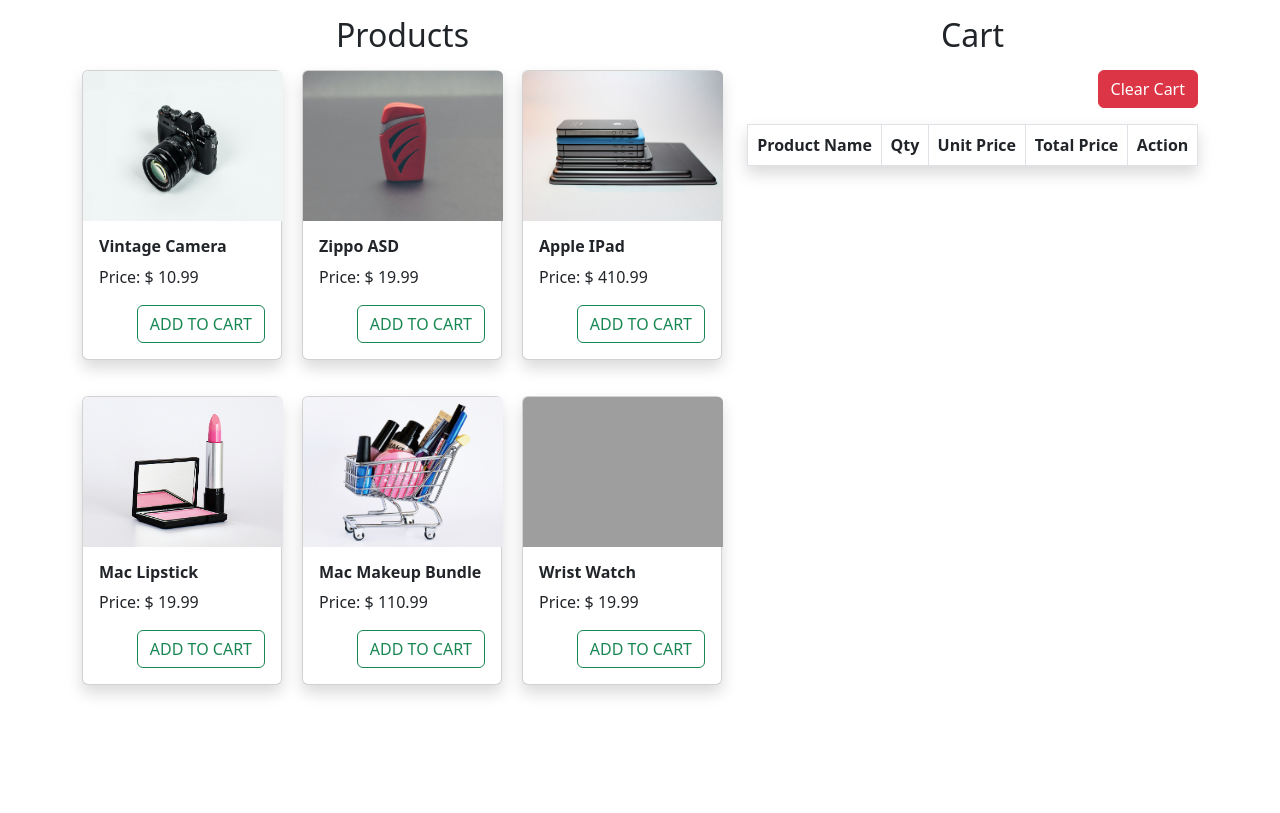
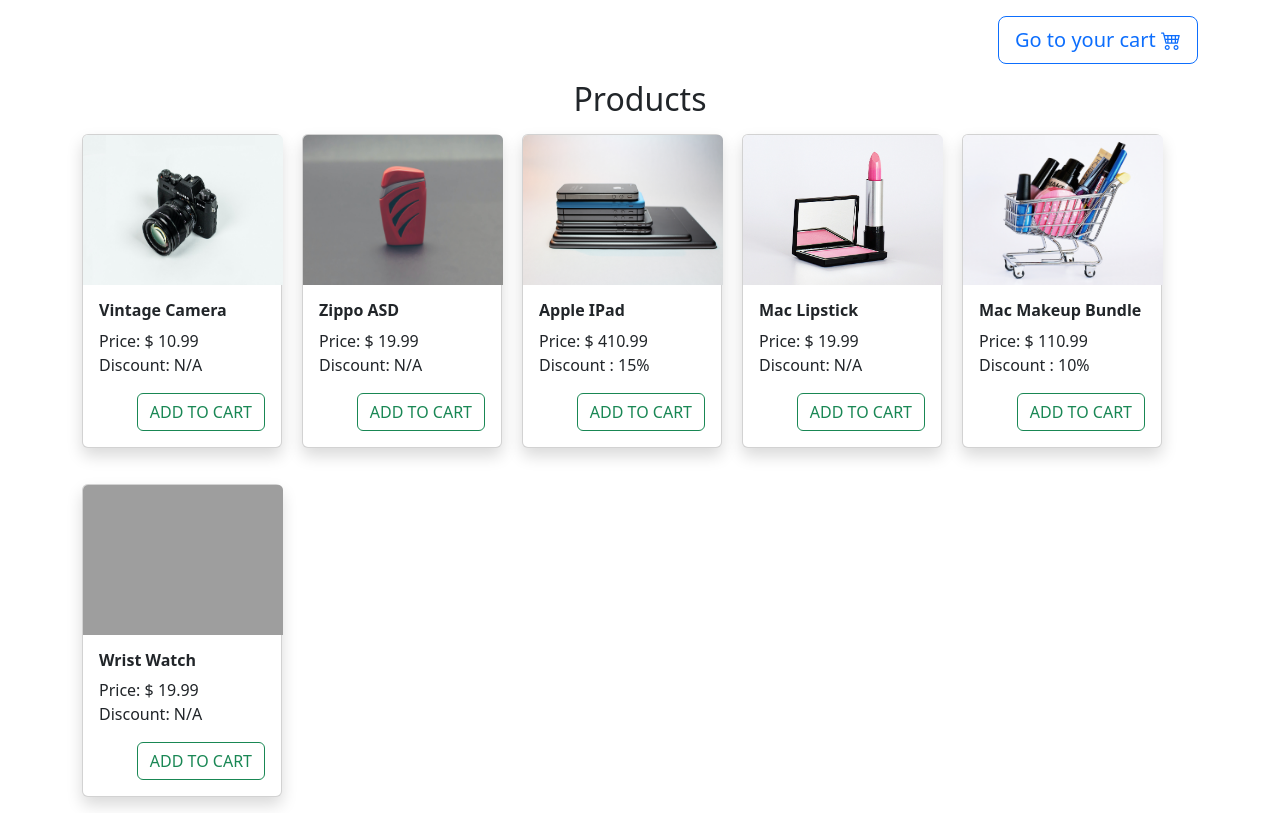
Before and after one commit to kishorekumer78/mod4, a plain HTML site: page index.html in a window 1280 px wide. Drawn offline with nearby package versions, Linux system fonts and the light colour scheme; grey boxes are pictures that could not be loaded.

Commit message:
added modal and structured card with discount

```diff
--- a/index.html
+++ b/index.html
@@ -6,19 +6,37 @@
     <meta name="viewport" content="width=device-width, initial-scale=1.0">
     <title>Document</title>
     <link href="https://cdn.jsdelivr.net/npm/bootstrap@5.2.3/dist/css/bootstrap.min.css" rel="stylesheet">
+    <link rel="stylesheet" href="https://cdn.jsdelivr.net/npm/bootstrap-icons@1.10.5/font/bootstrap-icons.css">
     <script src="https://cdn.jsdelivr.net/npm/bootstrap@5.2.3/dist/js/bootstrap.bundle.min.js"></script>
 </head>
 
 <body>
+<div class="container text-end my-3">
+
+    <!-- Button trigger modal -->
+    <button type="button" class="btn btn-lg btn-outline-primary" data-bs-toggle="modal"
+            data-bs-target="#cartModal" data-toggle="tooltip" data-placement="top" title="Check your cart">
+        Go to your cart <i class="bi bi-cart4"></i>
+    </button>
+</div>
 <div class="container">
-    <div class="row mt-3">
-        <div class="col-md-7">
     <h2 class="text-center mb-3">Products</h2>
-            <div id="productContainer" class="d-flex d-flex flex-wrap" style="gap:20px">
+    <div id="productContainer" class="d-flex flex-wrap" style="gap:20px">
         <!--            cards go here-->
     </div>
 </div>
-        <div class="col-md-5">
+
+
+<!-- Modal -->
+<div class="modal fade" id="cartModal" data-bs-backdrop="static" data-bs-keyboard="false" tabindex="-1"
+     aria-labelledby="staticBackdropLabel" aria-hidden="true">
+    <div class="modal-dialog modal-lg">
+        <div class="modal-content">
+            <div class="modal-header">
+                <!--                <h5 class="modal-title" id="staticBackdropLabel">Modal title</h5>-->
+                <button type="button" class="btn-close" data-bs-dismiss="modal" aria-label="Close"></button>
+            </div>
+            <div class="modal-body">
                 <h2 class="text-center mb-3">Cart</h2>
                 <div class="text-end mb-3">
                     <button id="clearCart" class="btn btn-danger">Clear Cart</button>
@@ -31,7 +49,6 @@
                         <th>Unit Price</th>
                         <th>Total Price</th>
                         <th>Action</th>
-
                     </tr>
                     </thead>
                     <tbody id="tbody">
@@ -45,6 +62,12 @@
                 <h5 class="text-end" id="payable">
                 </h5>
             </div>
+            <div class="modal-footer">
+                <button type="button" class="btn btn-outline-secondary" data-bs-dismiss="modal">Continue Shopping
+                </button>
+                <button type="button" class="btn btn-outline-success">Proceed to Pay</button>
+            </div>
+        </div>
     </div>
 </div>
 <script src="js/app.js" type="module"></script>
--- a/js/card.js
+++ b/js/card.js
@@ -1,6 +1,6 @@
 import {addToCart} from "./cart.js";
 
-const createCard = (element = {id: 0, name: "Not Available", image: "na.jpg", price: 0}) => {
+const createCard = (element = {id: 0, name: "Not Available", image: "na.jpg", price: 0, discount: 0}) => {
     const card = document.createElement("div");
     card.classList.add("card", "shadow", "mb-3");
     card.style.width = "200px"
@@ -22,7 +22,16 @@ const createCard = (element = {id: 0, name: "Not Available", image: "na.jpg", pr
 
     const priceText = document.createElement("p");
     priceText.innerHTML = `Price: $ ${element.price}`;
-    priceText.classList.add("card-text");
+    priceText.classList.add("card-text", "mb-0");
+
+    const discountText = document.createElement("p");
+    discountText.classList.add("card-text");
+    if (element.discount > 0) {
+        discountText.innerHTML = `Discount : ${element.discount}%`;
+    } else {
+        discountText.innerHTML = "Discount: N/A ";
+    }
+
 
     const btn = document.createElement("button");
     btn.classList.add("btn", "btn-outline-success")
@@ -38,6 +47,7 @@ const createCard = (element = {id: 0, name: "Not Available", image: "na.jpg", pr
     //card body
     cardBody.appendChild(productTitle);
     cardBody.appendChild(priceText);
+    cardBody.appendChild(discountText);
     cardBody.appendChild(textEnd);
     //card
     card.appendChild(image);
--- a/js/product.js
+++ b/js/product.js
@@ -1,4 +1,3 @@
-// Define an array of products
 const products = [
     {
         id: 1,
@@ -42,6 +41,7 @@ const products = [
         price: 19.99,
         discount: 0
     },
+
     // Add more products here
 ];
 
```
Lines whose indentation alone changed are shown as unchanged.
